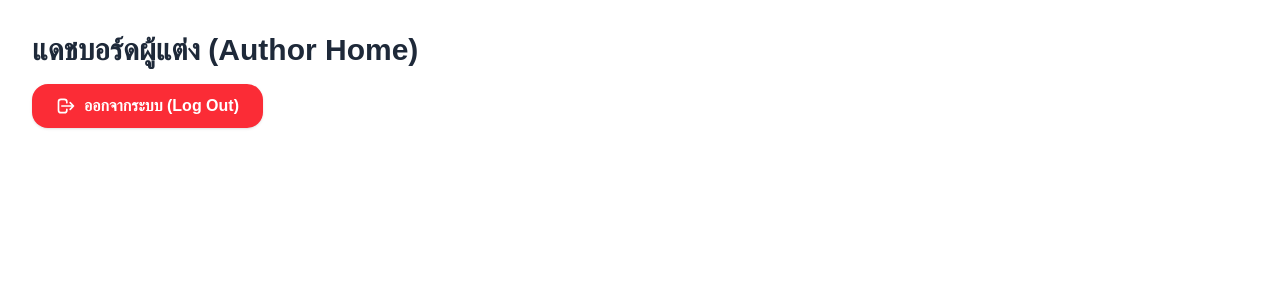
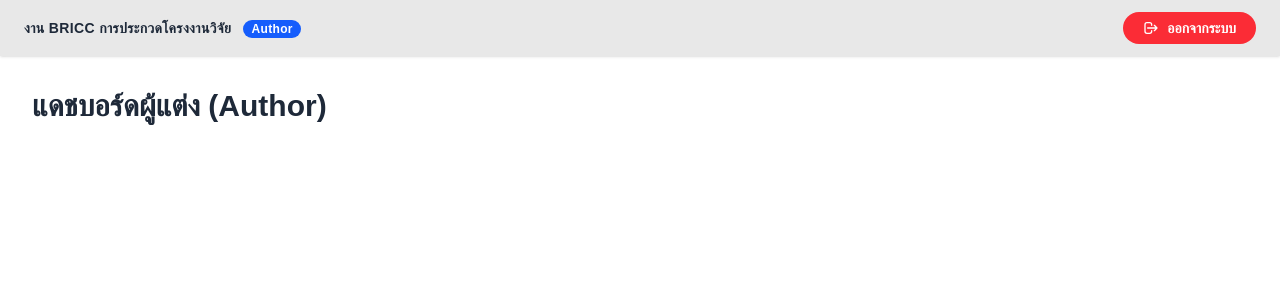
Before and after one commit to chitcha-aaa/project, a Nuxt app: page /author/home in a window 1280 px wide. Shown: the top 300 px of the page. Built offline with nearby package versions, Linux system fonts and the light colour scheme; no server answers; the database is empty; a web font is replaced by a local one.

Commit message:
add author/home.vue

```diff
--- a/app/pages/author/home.vue
+++ b/app/pages/author/home.vue
@@ -1,22 +1,35 @@
 <template>
-    <div class="p-8 flex flex-col items-start gap-4">
-        <h1 class="font-sarabun text-3xl font-bold text-gray-800">แดชบอร์ดผู้แต่ง (Author Home)</h1>
+  <div class="min-h-screen bg-white font-sarabun">
+
+    <!-- Navbar -->
+    <nav class="w-full bg-[#E8E8E8] px-6 py-3 flex items-center justify-between shadow-sm">
+      <span class="text-sm font-bold text-gray-800 tracking-wide">
+        งาน BRICC การประกวดโครงงานวิจัย
+        <span class="ml-2 bg-blue-600 text-white text-xs px-2 py-0.5 rounded-full">Author</span>
+      </span>
 
       <button
         @click="handleLogout"
         :disabled="isLoading"
-          class="bg-red-500 hover:bg-red-600 text-white font-sarabun font-bold py-2.5 px-6 rounded-2xl shadow-sm transition-all cursor-pointer disabled:opacity-50 flex items-center gap-2"
+        class="bg-red-500 hover:bg-red-600 text-white font-bold text-sm px-5 py-1.5 rounded-full transition-colors duration-200 cursor-pointer disabled:opacity-50 flex items-center gap-2"
       >
-          <svg xmlns="http://www.w3.org/2000/svg" class="h-5 w-5" fill="none" viewBox="0 0 24 24" stroke="currentColor">
+        <svg xmlns="http://www.w3.org/2000/svg" class="h-4 w-4" fill="none" viewBox="0 0 24 24" stroke="currentColor">
           <path stroke-linecap="round" stroke-linejoin="round" stroke-width="2" d="M17 16l4-4m0 0l-4-4m4 4H7m6 4v1a3 3 0 01-3 3H6a3 3 0 01-3-3V7a3 3 0 013-3h4a3 3 0 013 3v1" />
         </svg>
-          {{ isLoading ? 'กำลังออกจากระบบ...' : 'ออกจากระบบ (Log Out)' }}
+        {{ isLoading ? 'กำลังออกจากระบบ...' : 'ออกจากระบบ' }}
       </button>
+    </nav>
+
+    <!-- Page content -->
+    <div class="p-8">
+      <h1 class="font-sarabun text-3xl font-bold text-gray-800">แดชบอร์ดผู้แต่ง (Author)</h1>
+    </div>
+
   </div>
 </template>
 
 <script setup lang="ts">
-import { ref } from 'vue'
+definePageMeta({ layout: false })
 
 const supabase = useSupabaseClient()
 const isLoading = ref(false)
@@ -26,13 +39,12 @@ const handleLogout = async () => {
   try {
     const { error } = await supabase.auth.signOut()
     if (error) {
-            console.error('Error getting out:', error)
+      console.error('Logout error:', error)
       alert('ล้มเหลวในการออกจากระบบ โปรดลองอีกครั้ง')
       return
     }
-
-        // เมื่อนำกุญแจออกสำเร็จ พาเด้งกลับไปหน้าเข้าสู่ระบบทันที
-        navigateTo('/login')
+    // ออกจากระบบสำเร็จ → กลับหน้าแรก
+    window.location.href = '/'
   } catch (err) {
     console.error(err)
   } finally {
```
Lines whose indentation alone changed are shown as unchanged.
